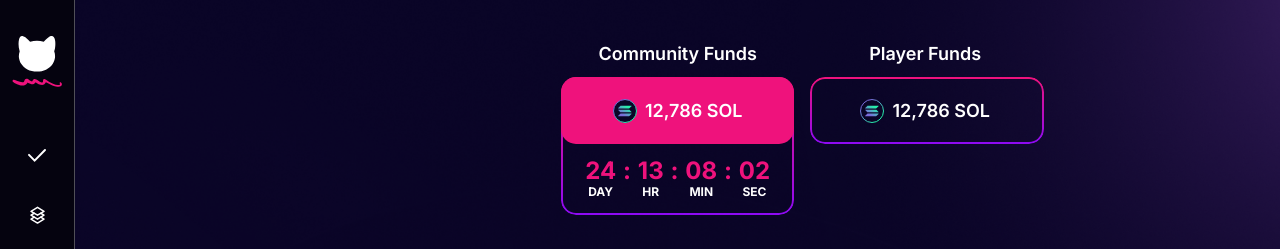
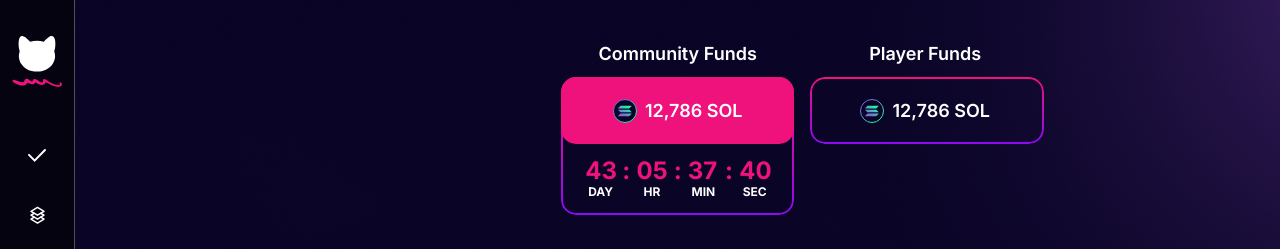
Before and after one commit to jupiter0913/primes-slots, a React (Create React App) app: page / in a window 1280 px wide. Shown: the top 249 px of the page. Built offline with nearby package versions, Linux system fonts and the light colour scheme.

Commit message:
Update TimeCount component.

```diff
--- a/src/components/TimeCount/index.js
+++ b/src/components/TimeCount/index.js
@@ -1,14 +1,40 @@
-import React from 'react'
+import React, { useEffect, useState } from 'react'
 
 // mui components
 import Box from '@mui/material/Box'
 import Typography from '@mui/material/Typography'
+
+// custom functions
+import { calculateTimeLeft } from 'src/utils'
 
 // assets
 import SOLIcon from 'src/assets/icons/sol.svg'
 
 const TimeCount = props => {
   const { funds } = props
+
+  const [timeLeft, setTimeLeft] = useState(calculateTimeLeft(1683676800000)) // 1683676800000: 2023/05/10 00:00:00
+
+  useEffect(() => {
+    const timer = setTimeout(() => {
+      setTimeLeft(calculateTimeLeft(1683676800000))
+    }, 1000)
+
+    return () => clearTimeout(timer)
+  })
+
+  const titleStyle = {
+    textAlign: 'left',
+    width: '31px',
+    fontSize: '24px',
+    fontWeight: '700',
+    color: '#EF127C',
+    lineHeight: '1',
+  }
+
+  const colonStyle = { fontSize: '24px', fontWeight: '700', color: '#EF127C', lineHeight: '1' }
+  const subTitleStyle = { fontSize: '12px', fontWeight: '700' }
+
   return (
     <Box
       sx={{
@@ -56,29 +82,29 @@ const TimeCount = props => {
       </Box>
       <Box sx={{ width: '100%', padding: '7px 24px 14px 24px', display: 'flex', justifyContent: 'space-between' }}>
         <Box sx={{ display: 'block' }}>
-          <Typography sx={{ fontSize: '24px', fontWeight: '700', color: '#EF127C', lineHeight: '1' }}>24</Typography>
-          <Typography sx={{ fontSize: '12px', fontWeight: '700' }}>DAY</Typography>
+          <Typography sx={titleStyle}>{timeLeft['days']}</Typography>
+          <Typography sx={subTitleStyle}>DAY</Typography>
         </Box>
         <Box sx={{ display: 'block' }}>
-          <Typography sx={{ fontSize: '24px', fontWeight: '700', color: '#EF127C', lineHeight: '1' }}>:</Typography>
+          <Typography sx={colonStyle}>:</Typography>
         </Box>
         <Box sx={{ display: 'block' }}>
-          <Typography sx={{ fontSize: '24px', fontWeight: '700', color: '#EF127C', lineHeight: '1' }}>13</Typography>
-          <Typography sx={{ fontSize: '12px', fontWeight: '700' }}>HR</Typography>
+          <Typography sx={titleStyle}>{timeLeft['hours']}</Typography>
+          <Typography sx={subTitleStyle}>HR</Typography>
         </Box>
         <Box sx={{ display: 'block' }}>
-          <Typography sx={{ fontSize: '24px', fontWeight: '700', color: '#EF127C', lineHeight: '1' }}>:</Typography>
+          <Typography sx={colonStyle}>:</Typography>
         </Box>
         <Box sx={{ display: 'block' }}>
-          <Typography sx={{ fontSize: '24px', fontWeight: '700', color: '#EF127C', lineHeight: '1' }}>08</Typography>
-          <Typography sx={{ fontSize: '12px', fontWeight: '700' }}>MIN</Typography>
+          <Typography sx={titleStyle}>{timeLeft['minutes']}</Typography>
+          <Typography sx={subTitleStyle}>MIN</Typography>
         </Box>
         <Box sx={{ display: 'block' }}>
-          <Typography sx={{ fontSize: '24px', fontWeight: '700', color: '#EF127C', lineHeight: '1' }}>:</Typography>
+          <Typography sx={colonStyle}>:</Typography>
         </Box>
         <Box sx={{ display: 'block' }}>
-          <Typography sx={{ fontSize: '24px', fontWeight: '700', color: '#EF127C', lineHeight: '1' }}>02</Typography>
-          <Typography sx={{ fontSize: '12px', fontWeight: '700' }}>SEC</Typography>
+          <Typography sx={titleStyle}>{timeLeft['seconds']}</Typography>
+          <Typography sx={subTitleStyle}>SEC</Typography>
         </Box>
       </Box>
     </Box>
--- /dev/null
+++ b/src/utils/index.js
@@ -0,0 +1,25 @@
+export const calculateTimeLeft = endDate => {
+  let difference = +new Date(endDate) - +new Date()
+
+  let timeLeft = {}
+
+  if (difference > 0) {
+    const seconds = Math.floor((difference / 1000) % 60)
+    const minutes = Math.floor((difference / 1000 / 60) % 60)
+    const hours = Math.floor((difference / (1000 * 60 * 60)) % 24)
+    const days = Math.floor(difference / (1000 * 60 * 60 * 24))
+    timeLeft['seconds'] = (seconds < 10 && '0') + seconds + ''
+    timeLeft['minutes'] = (minutes < 10 && '0') + minutes + ''
+    timeLeft['hours'] = (hours < 10 && '0') + hours + ''
+    timeLeft['days'] = (days < 10 && '0') + days + ''
+  } else {
+    timeLeft = {
+      days: '00',
+      hours: '00',
+      minutes: '00',
+      seconds: '00',
+    }
+  }
+
+  return timeLeft
+}
```
